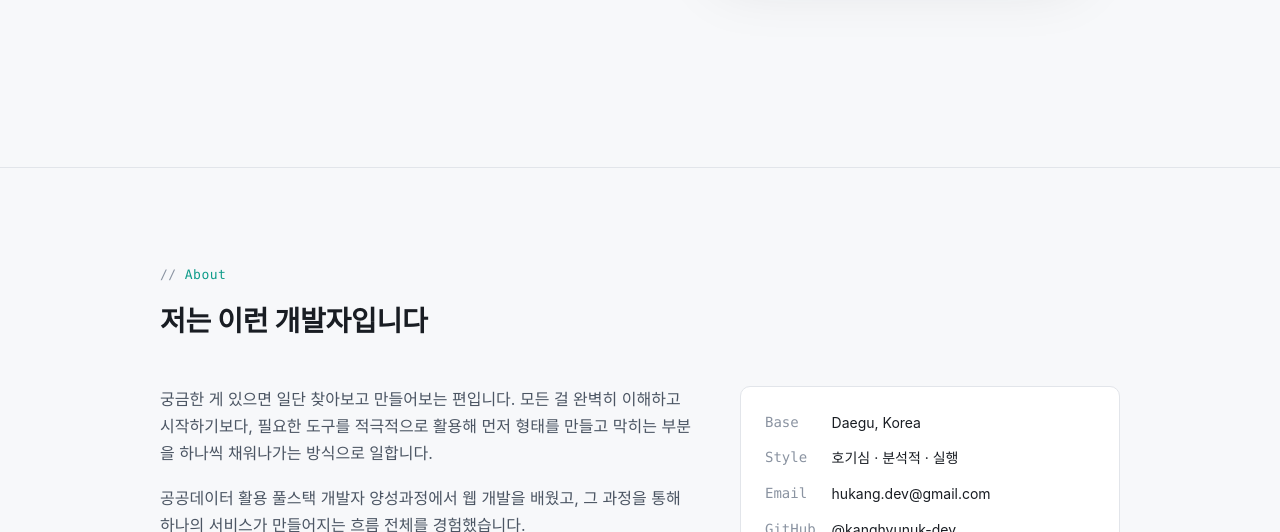
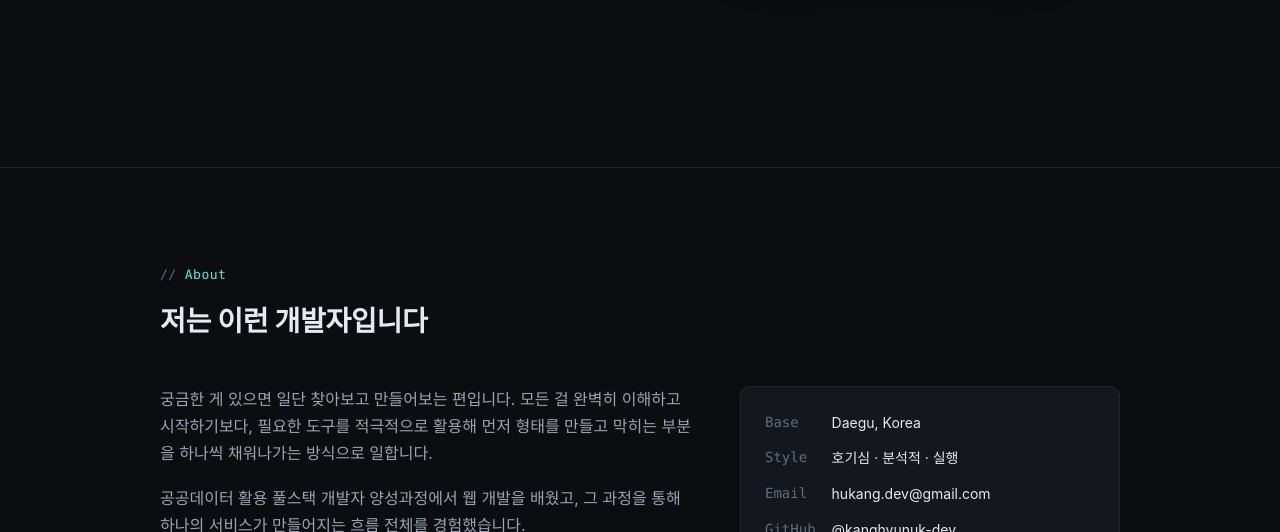
Before and after one commit to kanghyunuk-dev/MYPORTFOLIO, a plain HTML site: page index.html in a window 1280 px wide. Shown: the part 568-1100 px from the top of the page. Drawn offline with Linux system fonts and the light colour scheme.

Commit message:
초기 테마를 다크 모드로 고정
브라우저의 시스템 다크/라이트 설정과 무관하게 첫 방문 시 항상 다크 모드로 시작하도록 변경. 사용자가 토글하면 그 선택은 그대로 localStorage에 저장되어 유지됨.

```diff
--- a/index.html
+++ b/index.html
@@ -9,9 +9,8 @@
 <script>
   (function () {
     var saved = localStorage.getItem('theme');
-    if (saved === 'light' || saved === 'dark') {
-      document.documentElement.setAttribute('data-theme', saved);
-    }
+    var theme = (saved === 'light' || saved === 'dark') ? saved : 'dark';
+    document.documentElement.setAttribute('data-theme', theme);
   })();
 </script>
 </head>
```
